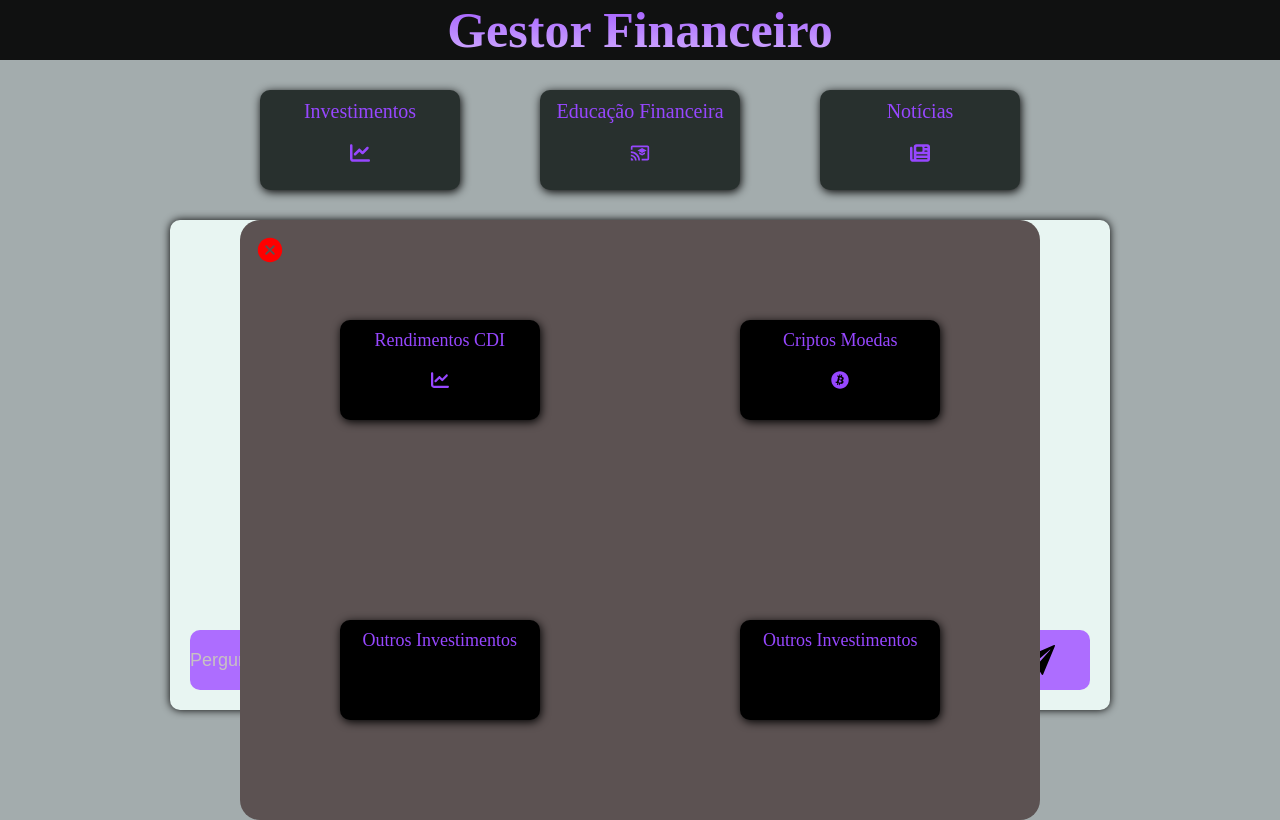
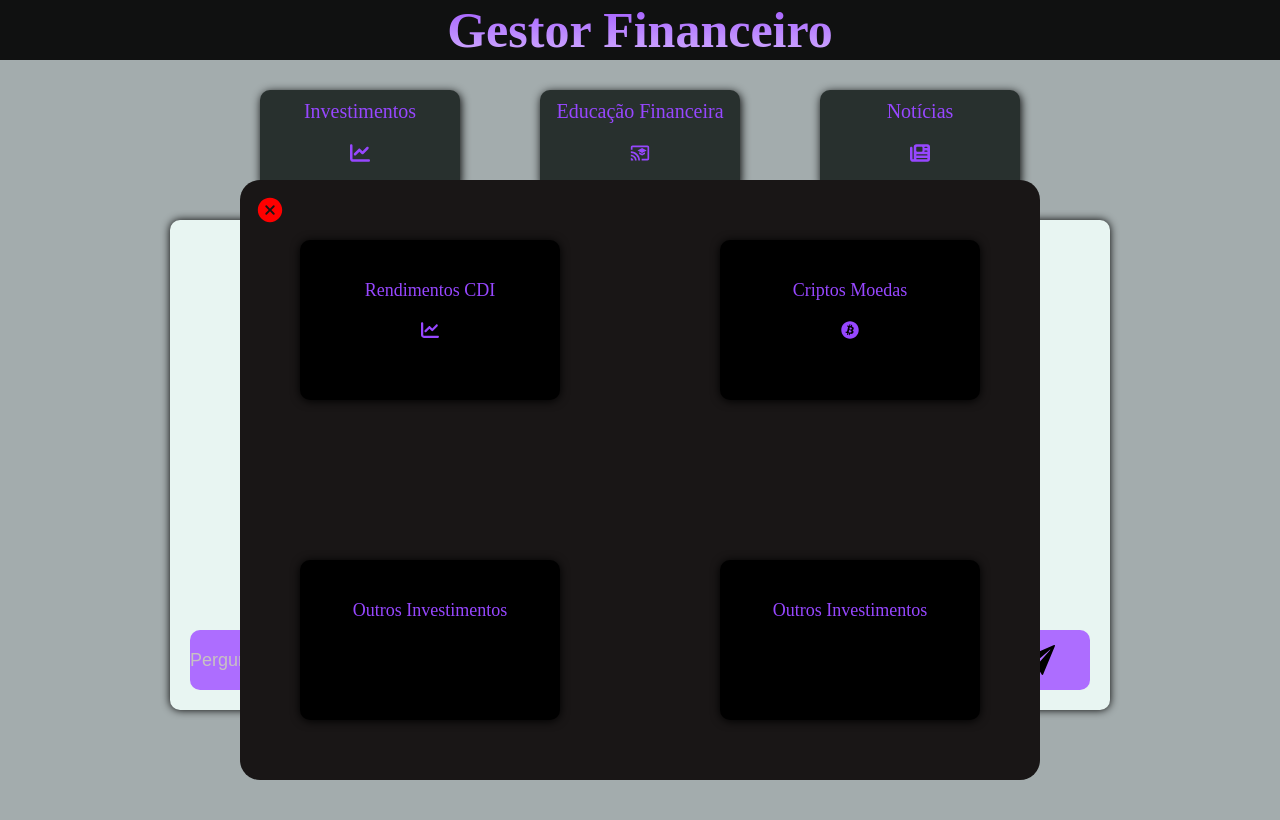
Before and after one commit to ArnaldWeslen05/GestorFinanceiro, a React (Create React App) app in the folder front/: page / in a window 1280 px wide. Both pictures are taken after a click on the element "Investimentos". Built offline with nearby package versions, Linux system fonts and the light colour scheme.

Commit message:
Style(front): Organização de Coloração

```diff
--- a/front/src/componetes/Cabecario.js
+++ b/front/src/componetes/Cabecario.js
@@ -13,11 +13,13 @@ const Cabecario = () =>{
         menu.style.display = 'block'
     }else{
       menu.style.display = 'none'
+
     }
   }
   //Abbre O Componete Investimentos
   function AbrirInvestimentos(){
     setMostrarInvestimentos(!mostrarInvestimentos)
+
   }
 
     return(
--- a/front/src/componetes/Footer.js
+++ b/front/src/componetes/Footer.js
@@ -16,7 +16,7 @@ const Footer = () => {
     <div>
       <div className="caixa-footer">
         {/* Box para Investimentos */}
-        <div className="box-footer" onClick={abrirInvestimentos}>
+        <div className="box-footer" onClick={abrirInvestimentos} id='Inv'>
           <p>Investimentos</p>
           <p> <FaChartLine/> </p>
         </div>
--- a/front/src/componetes/investimentos.css
+++ b/front/src/componetes/investimentos.css
@@ -1,6 +1,8 @@
 .container-investimentos{
     display: block;
+    margin-top: -40px;
     justify-content: center;
+    align-content: center;
     position:absolute;
     left: 50%;
     transform: translateX(-50%);
@@ -9,11 +11,11 @@
     display: grid;
     background-color: rgba(0, 0, 0, 0.5);
     z-index: 999;
-    grid-template-columns:  repeat(2, 1fr);
+    grid-template-columns:  repeat(2, 0.5fr);
     justify-items: center;
     align-items: center;
-    gap: 1px;
-    background-color: rgb(92, 82, 82);
+    gap: 40px;
+    background-color: rgb(25, 22, 22);
     border-radius: 20px;
     width: 800px;
     height: 600px;
@@ -26,7 +28,14 @@
     border-radius: 10px;
     width: 200px;
     height: 100px;
-    box-shadow: 1px 2px 10px black;
+    box-shadow: 0px 1px 10px #000000;
+    padding: 30px;
+}
+.box-investimentos:hover{
+    transition:  3s ;
+    transform: scale(1.0);
+    box-shadow: 1px 1px 10px #9747FF;
+    background-color: aliceblue;
 }
 .box-investimentos p{
     padding: 10px;
```
